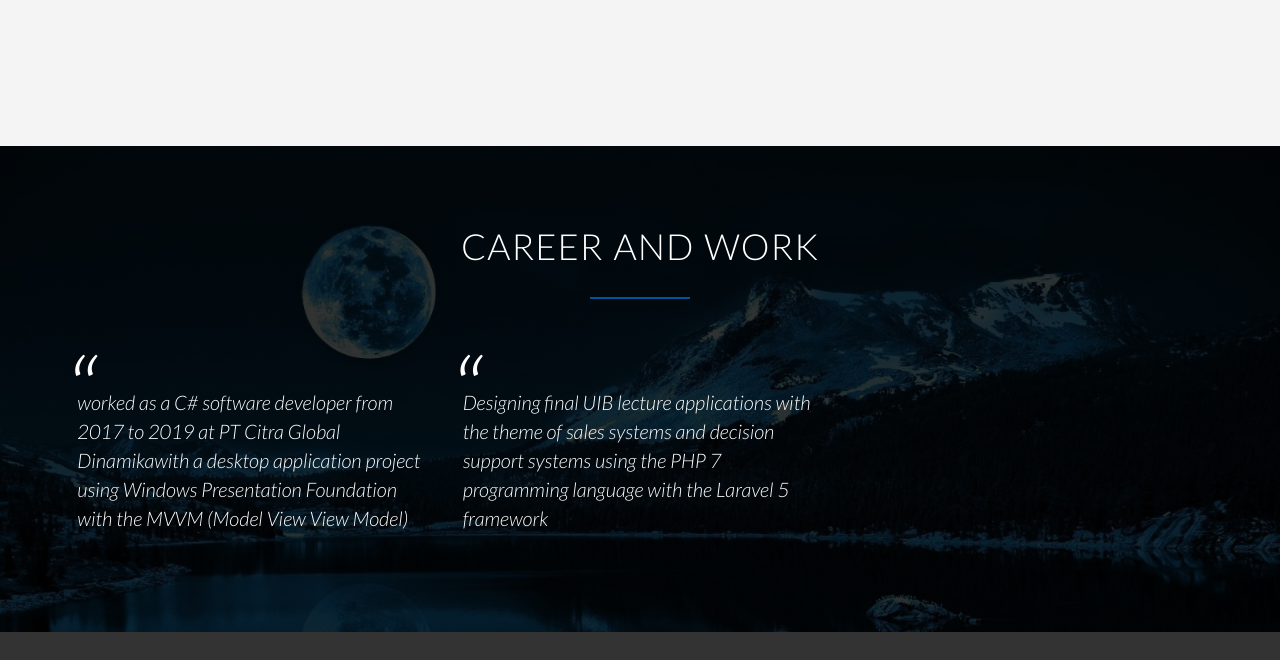
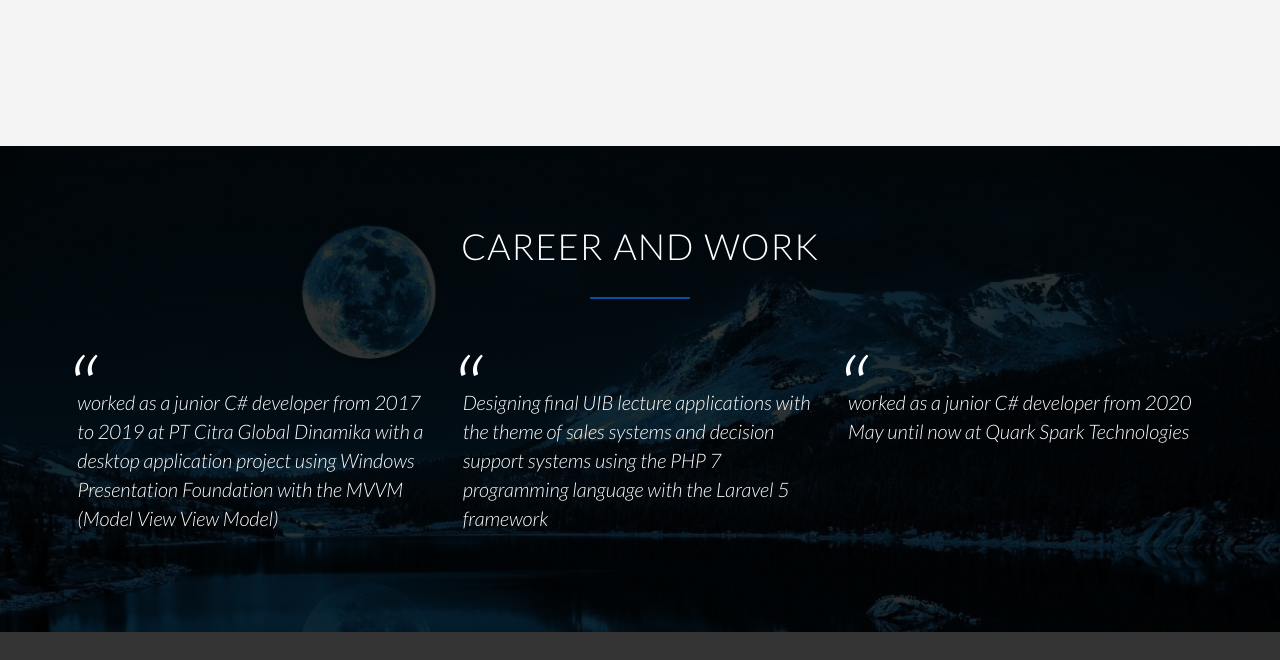
Before and after one commit to crs014/cristono-portofolio, a plain HTML site: page index.html in a window 1280 px wide. Shown: the part 2414-3074 px from the top of the page. Drawn offline with nearby package versions, Linux system fonts and the light colour scheme; files whose address does not match are found by name.

Commit message:
Update index.html

```diff
--- a/index.html
+++ b/index.html
@@ -199,8 +199,8 @@
         <div class='row js--wp-4'>
             <div class='col span-1-of-3'>
                 <blockquote>
-                    worked as a C# software developer from 2017 to 2019
-                    at PT Citra Global Dinamikawith a desktop application
+                    worked as a junior C# developer from 2017 to 2019
+                    at PT Citra Global Dinamika with a desktop application
                     project using Windows Presentation Foundation with
                     the MVVM (Model View View Model)
                 </blockquote>
@@ -210,6 +210,12 @@
                     Designing final UIB lecture applications with the theme
                     of sales systems and decision support systems using the
                     PHP 7 programming language with the Laravel 5 framework
+                </blockquote>
+            </div>
+            <div class='col span-1-of-3'>
+                <blockquote>
+                    worked as a junior C# developer from 2020 May
+                    until now at Quark Spark Technologies
                 </blockquote>
             </div>
         </div>
```
